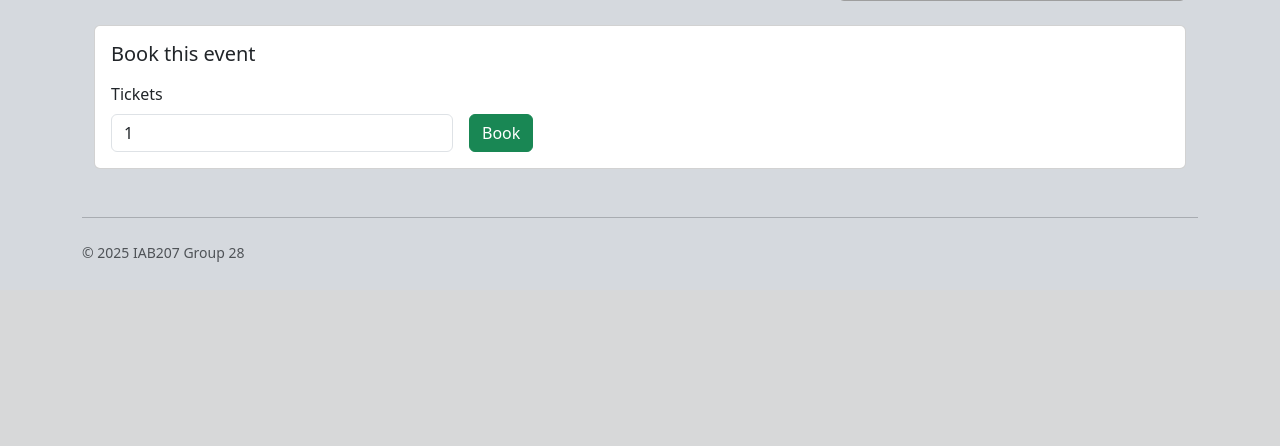
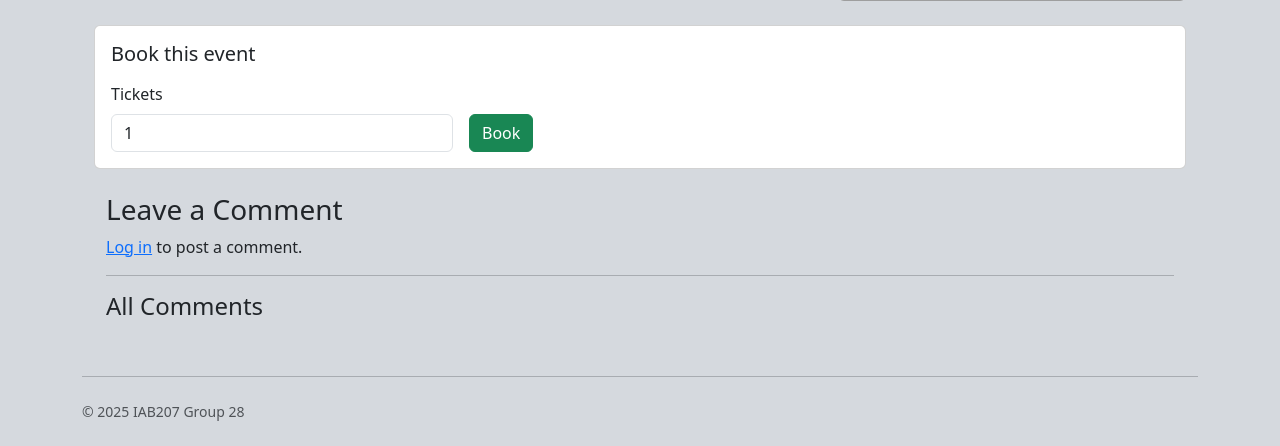
Before and after one commit to malign-seas/IAB207-2025Sem2-Group-28, a Flask app: page /events/1 in a window 1280 px wide. Shown: the part 510-956 px from the top of the page. Before the commit the page ends 772 px from the top, so only its background shows below. Run offline with Flask 3, Linux system fonts and the light colour scheme; some libraries are stand-ins or nearby versions; grey boxes are pictures that could not be loaded.

Commit message:
Implement comment section in event details

```diff
--- a/website/events.py
+++ b/website/events.py
@@ -1,18 +1,38 @@
 
 from flask import Blueprint, render_template, request, flash, redirect, url_for
 from . import db
-from .models import Event, User
-from .forms import EventCreationForm
+from .models import Event, User, Comment
+from .forms import EventCreationForm, CommentForm
 from flask_login import current_user
 import os
 from werkzeug.utils import secure_filename
+from datetime import datetime
 
 events_bp = Blueprint('events', __name__, url_prefix='/events')
 
 @events_bp.route('/<id>')
 def show(id):
     event = db.session.get(Event, id)
-    return render_template('detail.html', event=event)
+    form = CommentForm()
+    return render_template('detail.html', event=event, form=form)
+
+@events_bp.route('/<id>/comment', methods=['GET', 'POST'])
+def comment(id):
+    form = CommentForm()
+    event = db.session.scalar(db.select(Event).where(Event.id==id))
+    if form.validate_on_submit():
+        if current_user.is_authenticated:
+            new_comment = Comment(
+                content=form.content.data,
+                user_id=current_user.id,
+                event_id=event.id,
+                created_at=datetime.now()
+            )
+            db.session.add(new_comment)
+            db.session.commit()
+            return redirect(url_for('events.show', id=id))
+        else:
+            return redirect(url_for('auth.login'))
 
 @events_bp.route('/<id>/create', methods=['GET', 'POST'])
 def create(id):
--- a/website/forms.py
+++ b/website/forms.py
@@ -46,3 +46,8 @@ class EventCreationForm(FlaskForm):
     tickets=IntegerField("Tickets Available:", validators=[InputRequired(), NumberRange(min=1, message="Tickets must be 1 or more")])
     image = FileField('Event Image', validators=[FileRequired(message='Image cannot be empty'),FileAllowed(ALLOWED_FILE, message='Only supports PNG, JPG, png, jpg')])
     submit = SubmitField("Create Event")
+
+#Form for creating a comment
+class CommentForm(FlaskForm):
+    content = TextAreaField('Comment', [InputRequired()])
+    submit = SubmitField('Create')
--- a/website/models.py
+++ b/website/models.py
@@ -93,7 +93,7 @@ class Event(db.Model):
 
     #artists = db.relationship('EventArtist', back_populates='event')
     #bookings = db.relationship('Booking', backref='event')
-    #comments = db.relationship('Comment', backref='event')
+    comments = db.relationship('Comment', backref='event')
 
     def __repr__(self):
         return f"<Event title={self.title}, id={self.id}>"
--- a/website/templates/detail.html
+++ b/website/templates/detail.html
@@ -1,5 +1,6 @@
 {% extends "base.html" %}
 {% block title %}{{ event.name }}{% endblock %}
+{% from 'bootstrap5/form.html' import render_form %}
 
 {% block content %}
 <div class="container py-4">
@@ -49,6 +50,29 @@
       </div>
     </div>
   </div>
+
+  <div class="container mt-4">
+    <h3>Leave a Comment</h3>
+
+    {% if current_user.is_authenticated %}
+      {{ render_form(form,"/events/{0}/comment".format(event.id)) }}
+    {% else %}
+      <p><a href="{{ url_for('auth.login') }}">Log in</a> to post a comment.</p>
+    {% endif %}
+
+    <hr>
+
+    <h4>All Comments</h4>
+    {% for comment in event.comments %}
+      <div class="mb-3 border-bottom pb-2">
+        <strong>{{ comment.user.fullname }}</strong>
+        <span class="text-muted ml-2">
+          {{ comment.created_at.strftime('%b %d, %Y at %I:%M %p') }}
+        </span>
+        <p>{{ comment.content }}</p>
+      </div>
+    {% endfor %}
+  </div>
 </div>
 
 <script>
```
